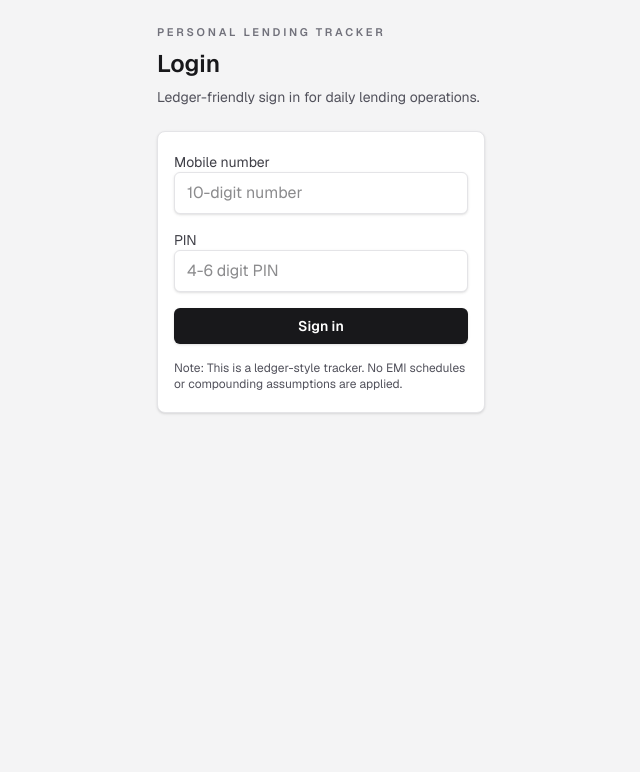
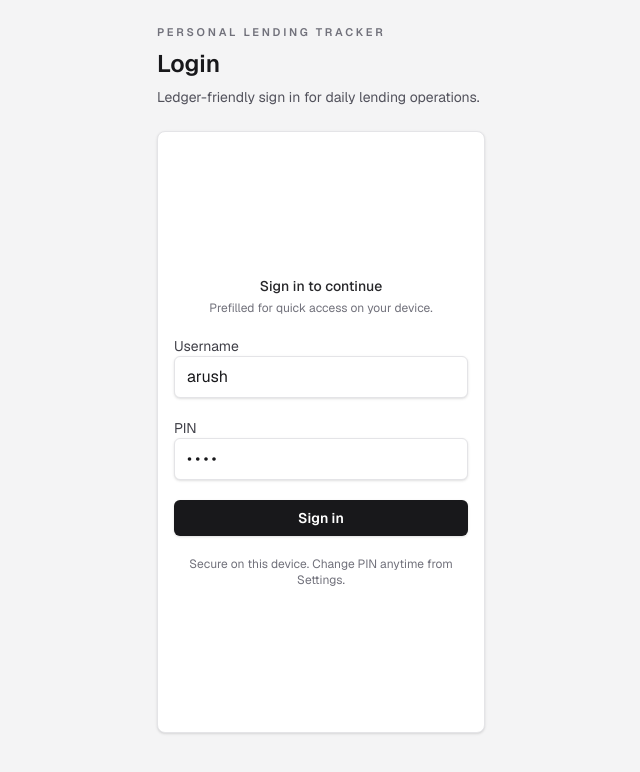
Before and after one commit to vinaycreative/personal-lending-tracker, a Next.js app: page / in a window 1280 px wide. Shown: the top 772 px of the page, without its empty margins (319-959 px from the left). Built offline with nearby package versions, Linux system fonts and the light colour scheme.

Commit message:
feat: improve login page

```diff
--- a/app/page.tsx
+++ b/app/page.tsx
@@ -3,35 +3,47 @@ import PublicLayout from "../components/layout/PublicLayout"
 export default function Home() {
   return (
     <PublicLayout title="Login" subtitle="Ledger-friendly sign in for daily lending operations.">
-      <form className="space-y-4">
+      <div className="flex min-h-[70vh] items-center justify-center">
+        <form className="w-full space-y-5">
+          <div className="space-y-1 text-center">
+            <p className="text-sm font-medium text-zinc-800">Sign in to continue</p>
+            <p className="text-xs text-zinc-500">Prefilled for quick access on your device.</p>
+          </div>
+
           <label className="block space-y-1 text-sm">
-          <span className="text-zinc-700">Mobile number</span>
+            <span className="text-zinc-700">Username</span>
             <input
-            type="tel"
-            inputMode="tel"
-            placeholder="10-digit number"
-            className="w-full rounded-md border border-zinc-200 bg-white px-3 py-2 text-base text-zinc-900 shadow-sm focus:border-zinc-400 focus:outline-none focus:ring-0"
+              type="text"
+              name="username"
+              defaultValue="arush"
+              className="w-full rounded-md border border-zinc-200 bg-white px-3 py-2 text-base text-zinc-900 shadow-sm focus:border-brand-500 focus:outline-none focus:ring-2 focus:ring-brand-100"
             />
           </label>
+
           <label className="block space-y-1 text-sm">
             <span className="text-zinc-700">PIN</span>
             <input
               type="password"
-            placeholder="4-6 digit PIN"
-            className="w-full rounded-md border border-zinc-200 bg-white px-3 py-2 text-base text-zinc-900 shadow-sm focus:border-zinc-400 focus:outline-none focus:ring-0"
+              name="pin"
+              inputMode="numeric"
+              pattern="[0-9]*"
+              defaultValue="0606"
+              className="w-full rounded-md border border-zinc-200 bg-white px-3 py-2 text-base text-zinc-900 shadow-sm tracking-[0.2em] focus:border-brand-500 focus:outline-none focus:ring-2 focus:ring-brand-100"
             />
           </label>
+
           <button
             type="submit"
             className="w-full rounded-md bg-zinc-900 px-4 py-2 text-sm font-semibold text-white shadow-sm transition hover:bg-zinc-800"
           >
             Sign in
           </button>
+
+          <p className="text-xs text-center text-zinc-500">
+            Secure on this device. Change PIN anytime from Settings.
+          </p>
         </form>
-      <p className="mt-4 text-xs text-zinc-600">
-        Note: This is a ledger-style tracker. No EMI schedules or compounding assumptions are
-        applied.
-      </p>
+      </div>
     </PublicLayout>
   )
 }
```
Lines whose indentation alone changed are shown as unchanged.
